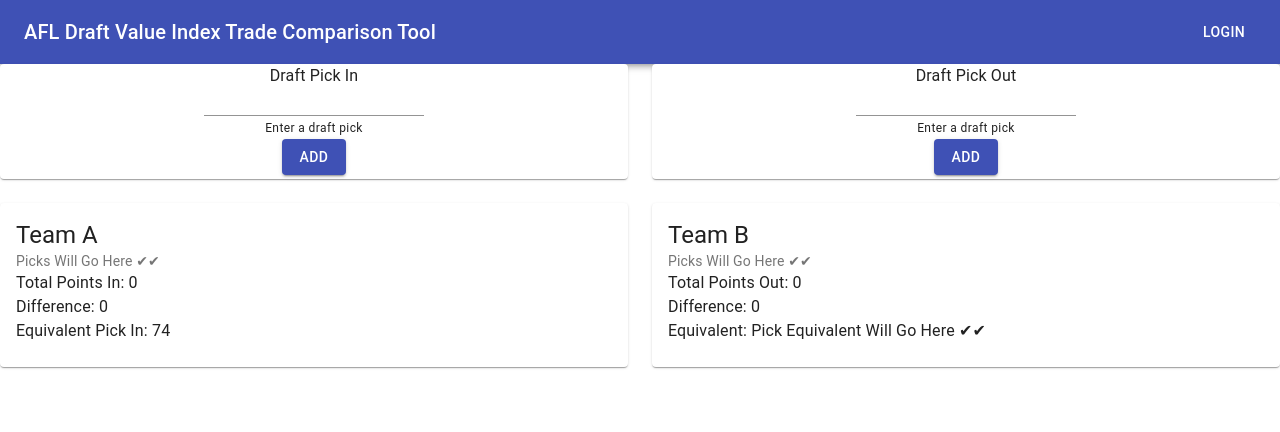
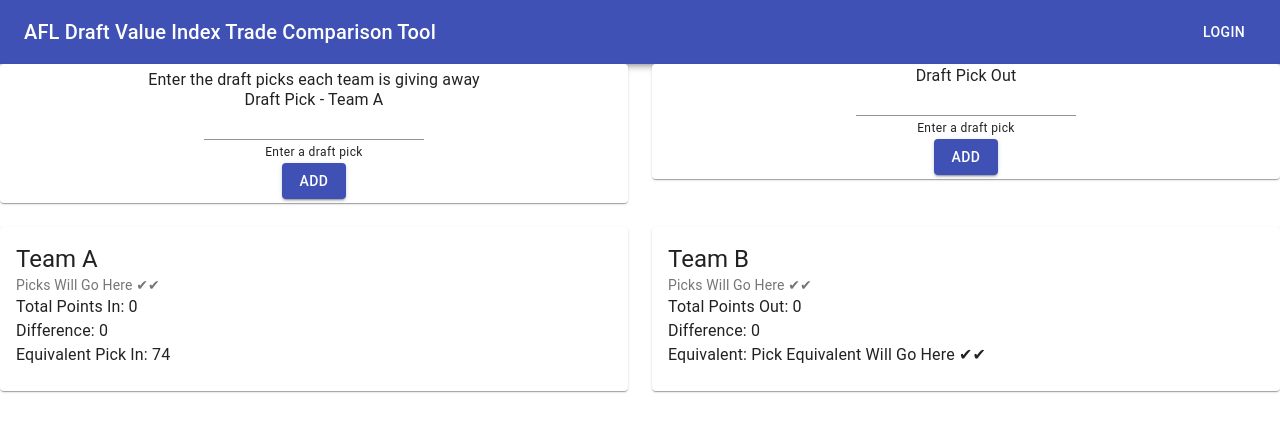
Before and after one commit to jaketclarke/afl-dvi-calculator, a React (Create React App) app: page / in a window 1280 px wide. Shown: the top 432 px of the page. Built offline with nearby package versions, Linux system fonts and the light colour scheme.

Commit message:
adding helper text

```diff
--- a/src/App.js
+++ b/src/App.js
@@ -125,7 +125,10 @@ const handleSubmitOut = (event) => {
         <Grid item xs={6}>
           <Paper className={classes.paper}>
             <form className={classes.formcontrol} onSubmit={handleSubmitIn}>
-              <InputLabel htmlFor="my-input" className={classes.inputlabel}>Draft Pick In</InputLabel>
+              <Typography>
+                Enter the draft picks each team is giving away
+              </Typography>
+              <InputLabel htmlFor="DraftPicksInA" className={classes.inputlabel}>Draft Pick  - Team A</InputLabel>
               <Input name='pickIn' id="pickInId" type='number' aria-describedby="pickIdIn-helper-text" className={classes.input} />
               <FormHelperText id="pickIdIn-helper-text" className={classes.formhelpertext}>Enter a draft pick</FormHelperText>
               <Button variant="contained" color="primary" type="submit">
```
